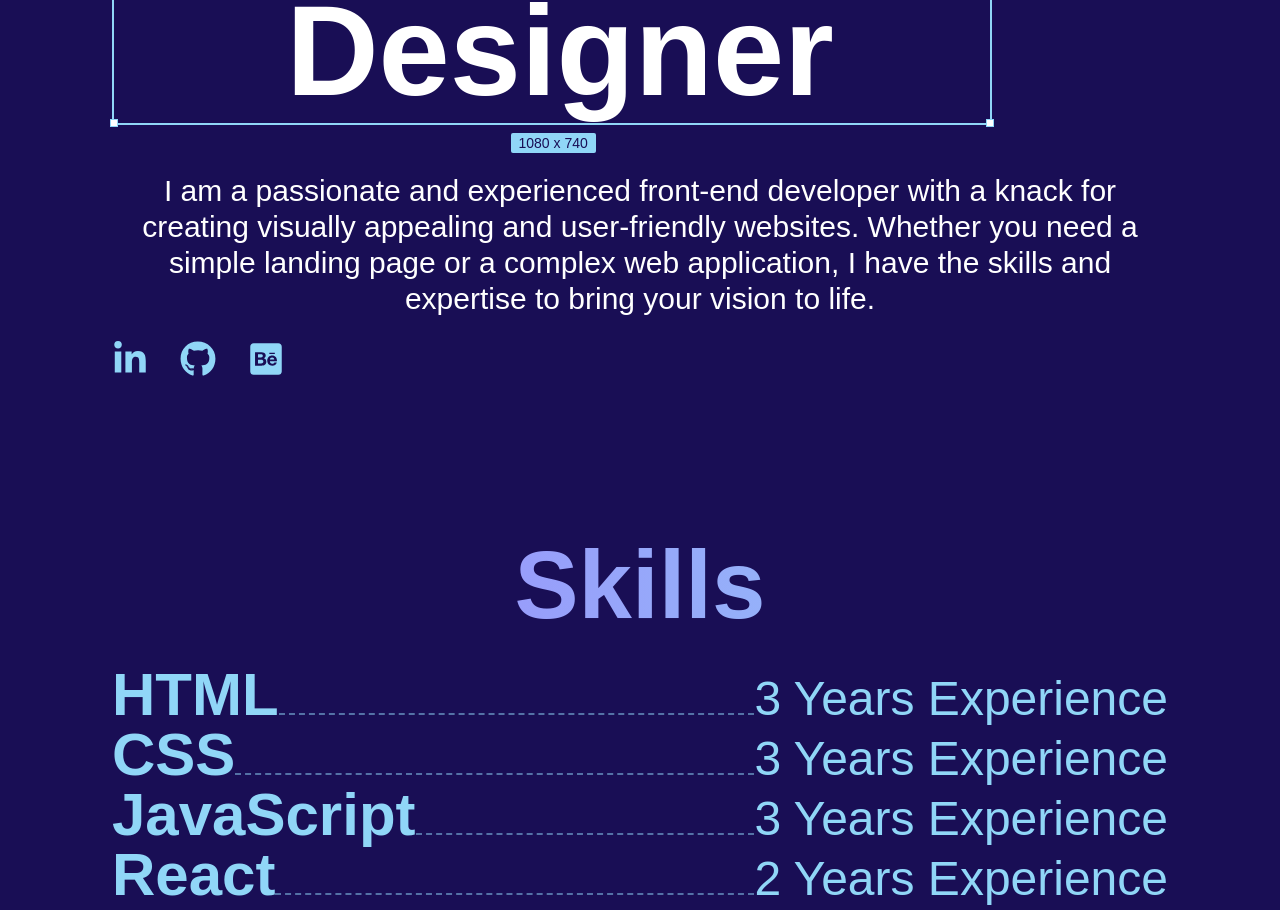
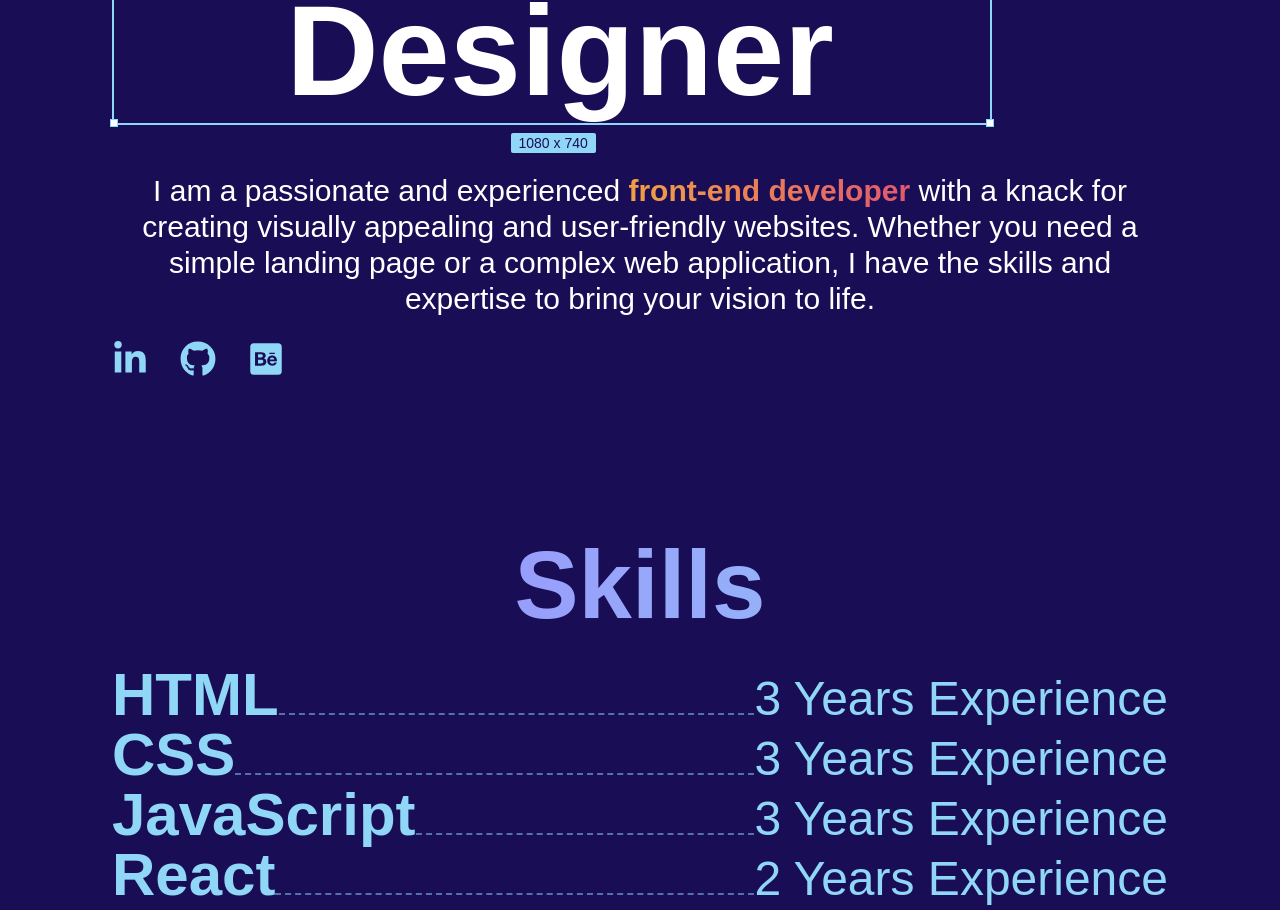
Before and after one commit to princeradebe/portfolio, a React (Vite) app: page / in a window 1280 px wide. Shown: the part 871-1781 px from the top of the page. Built offline with nearby package versions, Linux system fonts and the light colour scheme; a web font is replaced by a local one.

Commit message:
Add new text gradient on Hero section

```diff
--- a/src/components/Hero.jsx
+++ b/src/components/Hero.jsx
@@ -29,7 +29,7 @@ const Hero = () => {
                 </h1>
             </div>
             <h3 className='mt-12 px-4 md:px-20 text-white md:text-3xl'>
-                I am a passionate and experienced front-end developer with a knack for creating visually appealing and user-friendly websites. Whether you need a simple landing page or a complex web application, I have the skills and expertise to bring your vision to life.
+                I am a passionate and experienced <span className='font-bold text-transparent bg-clip-text bg-gradient-to-r to-[#E1586F] from-[#F1A045]'>front-end developer</span> with a knack for creating visually appealing and user-friendly websites. Whether you need a simple landing page or a complex web application, I have the skills and expertise to bring your vision to life.
             </h3>
             <div className='flex px-4 md:px-20 text-2xl md:text-4xl text-brand-light-blue gap-8 mt-6'>
                 <FaLinkedinIn />
```
Also changed, not shown: 1 other file (tests, documents, lock files or other folders).
